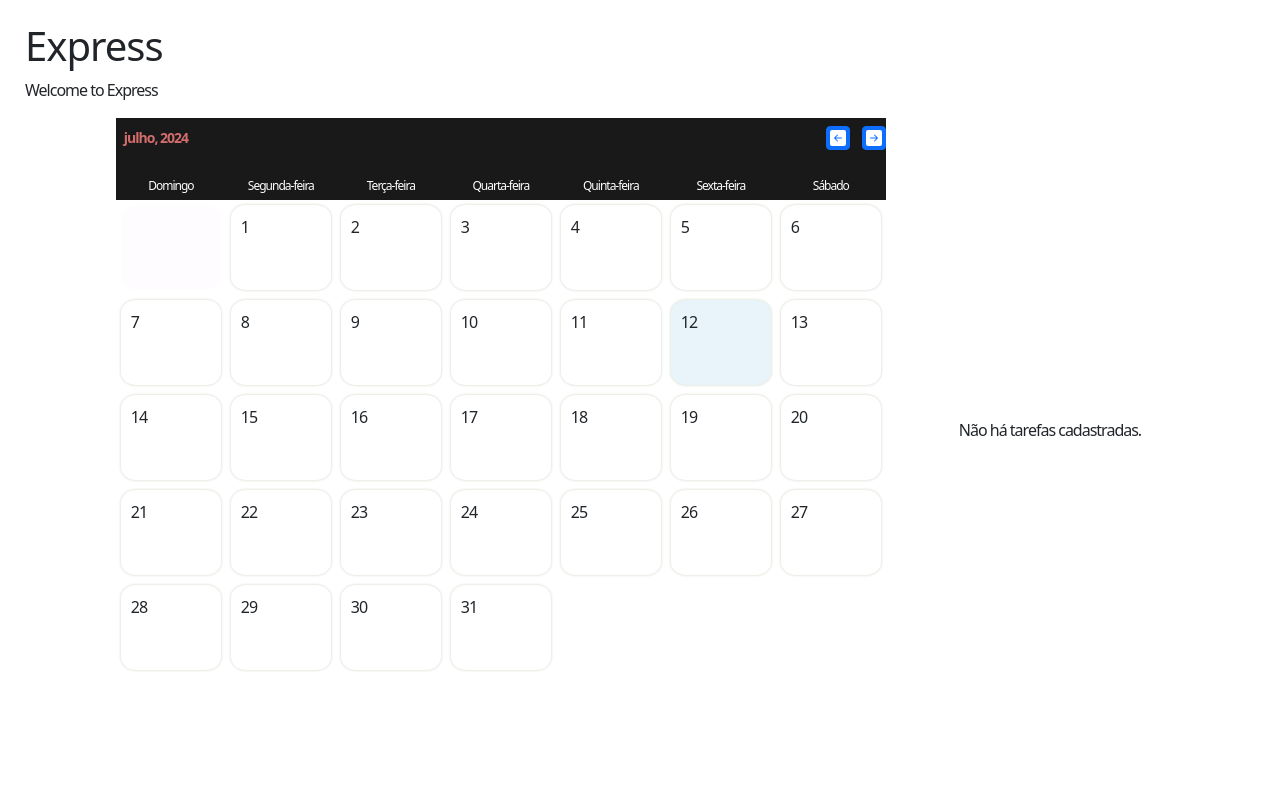
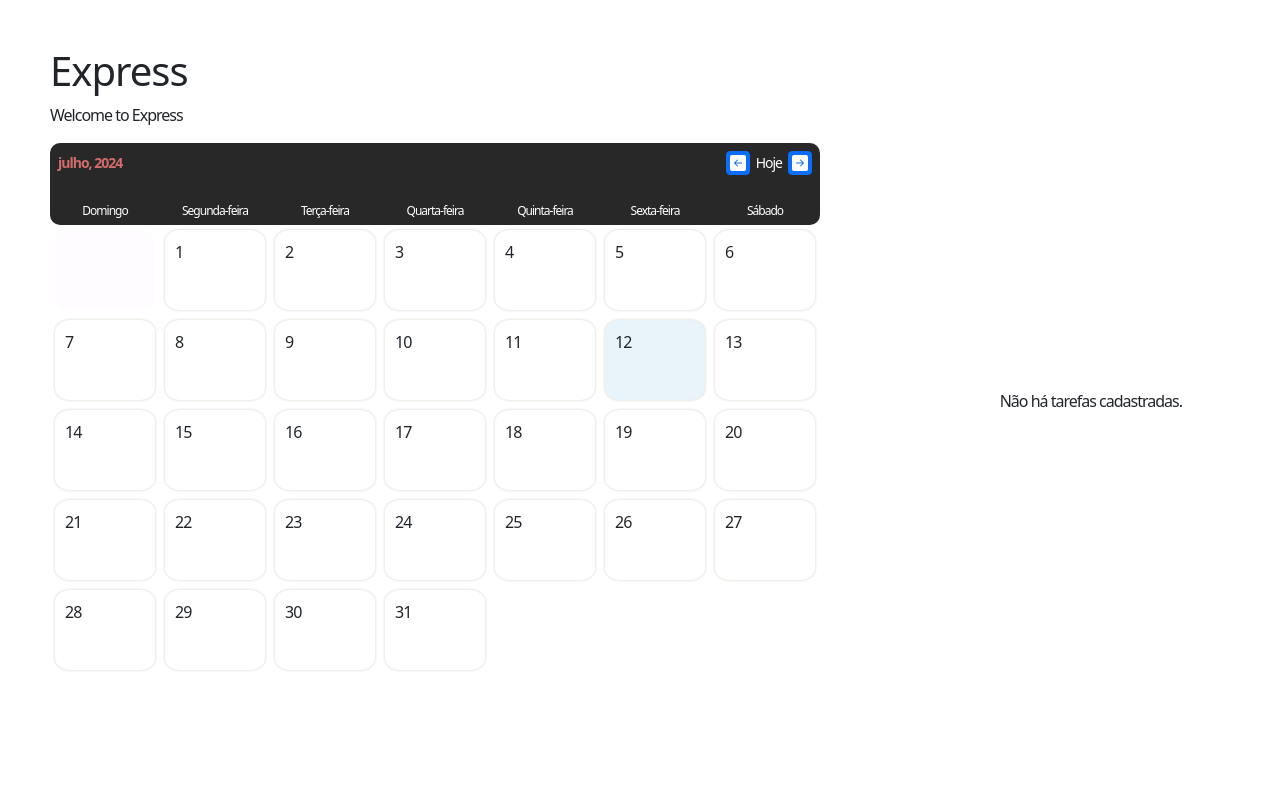
Before and after one commit to gu1lh3rm3s0rd1/TaskHub, a Node server app: page / in a window 1280 px wide. Run offline with Node 20, Linux system fonts and the light colour scheme; data that the repository does not hold is empty; some libraries are stand-ins or nearby versions.

Commit message:
finish responsividade

```diff
--- a/public/css/style.css
+++ b/public/css/style.css
@@ -20,16 +20,20 @@
   position: relative;
   top: -3px;
   letter-spacing: -1px;
-  height: 25px;
+  height: 100vh;
 }
 
 .centraliza {
   display: flex;
-  justify-content: center;
+  justify-content: space-between;
 }
 
 #divFiltro button {
   width: 50px;
+  height: 30px;
+  justify-content: center;
+  vertical-align: top;
+  display: flex;
 }
 
 button {
@@ -50,6 +54,8 @@
   /* font-family: sans-serif; */
   display: flex;
   justify-content: space-between;
+  background: #282828;
+  border-radius: 10px;
 }
 
 #header button {
@@ -59,12 +65,12 @@
 
 #container {
   width: 770px;
-  margin-left: 25px !important;
-  margin-right: 25px !important;
+  /* margin-left: 25px !important;
+  margin-right: 25px !important; */
 }
 
 #header>#container {
-  background: rgb(25, 25, 25);
+  /* background: rgb(25, 25, 25); */
   z-index: 85;
   margin-left: 0 !important;
   margin-right: 0 !important;
@@ -72,17 +78,18 @@
 
 #containerTarefas {
   padding: inherit;
-  margin-left: 25px !important;
-  margin-right: 25px !important;
+  /* margin-left: 25px !important;
+  margin-right: 25px !important; */
+  /* width: 770px !important; */
 }
 
 .modal-suave .modal-content {
   transition: opacity 0.5s ease-in-out;
-  opacity: 0; /* Inicia com o modal transparente */
+  opacity: 0;
 }
 
 .modal-suave.show .modal-content {
-  opacity: 1; /* Transição para opacidade total quando o modal é exibido */
+  opacity: 1;
 }
 
 #weekdays {
@@ -106,7 +113,7 @@
 .day {
   width: 100px;
   padding: 10px;
-  height: 100px;
+  height: 100px !important;
   cursor: pointer;
   box-sizing: border-box;
   background-color: var(--color-day);
@@ -133,41 +140,30 @@
 }
 
 .scrollable-div {
-  max-height: 750px; /* Defina a altura máxima */
-  overflow-y: auto; /* Adicione rolagem vertical */
+  max-height: 750px;
+  overflow-y: auto;
+}
+
+.card-body {
+  flex: 1 1 auto;
+  padding: var(--bs-card-spacer-y) var(--bs-card-spacer-x);
+  color: var(--bs-card-color);
+  border-bottom: 1px solid #d7d7d7;
+}
+
+.card {
+  --bs-card-border-color: none !important;
 }
 
 /* responsividade */
 
 @media (min-width: 992px) {
-  body {
-    padding: 25px;
-  }
-
   h1 {
     font-size: 1.5rem;
   }
 
-  .centraliza {
-    padding-bottom: 25px;
-    height: 83vh;
-  }
-
   .day {
-    height: 85px;
-  }
-
-  /* #container, */
-  #containerTarefas {
-    height: 650px;
-  }
-
-  #divFiltro button {
-    width: 50px;
-    height: 30px;
-    justify-content: center;
-    vertical-align: top;
-    display: flex;
+    height: 80px !important;
   }
 
   .pagination {
@@ -194,16 +190,22 @@
     padding: inherit;
     margin-left: 0 !important;
     margin-right: 0 !important;
-    margin-top: 2rem;
   }
 
-  .centraliza > div {
-      width: 56% !important;
+  .container {
+    margin: 0 !important;
+    padding: 0 !important;
+  }
+
+  .centraliza>div {
+    width: 56% !important;
   }
 
   #container {
     margin-left: 0 !important;
     margin-right: 0 !important;
+    margin-bottom: 2rem;
+    width: auto !important;
   }
 
   .centraliza {
@@ -229,7 +231,11 @@
     align-items: center;
   }
 
-  #header > #container {
+  #header>#container {
+    width: 100% !important;
+  }
+
+  .w-75 {
     width: 100% !important;
   }
 }
--- a/public/js/scripts.js
+++ b/public/js/scripts.js
@@ -80,6 +80,13 @@
     calendar.appendChild(dayS)
   }
 }
+
+
+// botao hoje
+document.getElementById("currentDate").addEventListener("click", function() {
+  nav = 0; // Reset navigation to current month
+  load(); // Call the load function to refresh the calendar
+});
 
 
 // funcao para exibir o modal ao clicar na classe .day
--- a/views/components/calendario.ejs
+++ b/views/components/calendario.ejs
@@ -1,3 +1,4 @@
+<div class="">
   <div id="container">
     <div id="header">
       <div id="container">
@@ -16,11 +17,11 @@
             </button>
           </div>
 
-        <div role="button" style="user-select: none; transition: background 20ms ease-in; cursor: pointer; display: inline-flex; align-items: center; flex-shrink: 0; white-space: nowrap; height: 24px; border-radius: 4px; font-size: 14px; line-height: 1.2; min-width: 0px; padding-left: 6px; padding-right: 6px; color: rgba(255, 255, 255, 0.81);">
-          <div id="monthDisplay"></div>
+          <div role="button" style="user-select: none; transition: background 20ms ease-in; cursor: pointer; display: inline-flex; align-items: center; flex-shrink: 0; white-space: nowrap; height: 24px; border-radius: 4px; font-size: 14px; line-height: 1.2; min-width: 0px; padding-left: 6px; padding-right: 6px; color: white;">
+            <div id="currentDate">Hoje</div>
           </div>
 
-        <div class="btn btn-primary" style="user-select: none; transition: background 20ms ease-in; cursor: pointer; display: inline-flex; align-items: center; justify-content: center; flex-shrink: 0; border-radius: 4px; height: 24px; width: 24px; padding: 0px;" aria-label="Próximo mês">
+          <div class="btn btn-primary" style="user-select: none; transition: background 20ms ease-in; cursor: pointer; display: inline-flex; align-items: center; justify-content: center; flex-shrink: 0; border-radius: 4px; height: 24px; width: 24px; padding: 0px; margin-right: 8px;" aria-label="Próximo mês">
             <button id="nextButton">
               <svg xmlns="http://www.w3.org/2000/svg" width="16" height="16" fill="currentColor" class="bi bi-arrow-right-square-fill" viewBox="0 0 16 16">
                 <path d="M0 14a2 2 0 0 0 2 2h12a2 2 0 0 0 2-2V2a2 2 0 0 0-2-2H2a2 2 0 0 0-2 2zm4.5-6.5h5.793L8.146 5.354a.5.5 0 1 1 .708-.708l3 3a.5.5 0 0 1 0 .708l-3 3a.5.5 0 0 1-.708-.708L10.293 8.5H4.5a.5.5 0 0 1 0-1"/>
@@ -43,3 +44,4 @@
 
     <div id="calendar"></div>
   </div>
+</div>
```
Also changed, not shown: views/components/lista.ejs (+8 -6 lines). Lines whose indentation alone changed are shown as unchanged.
